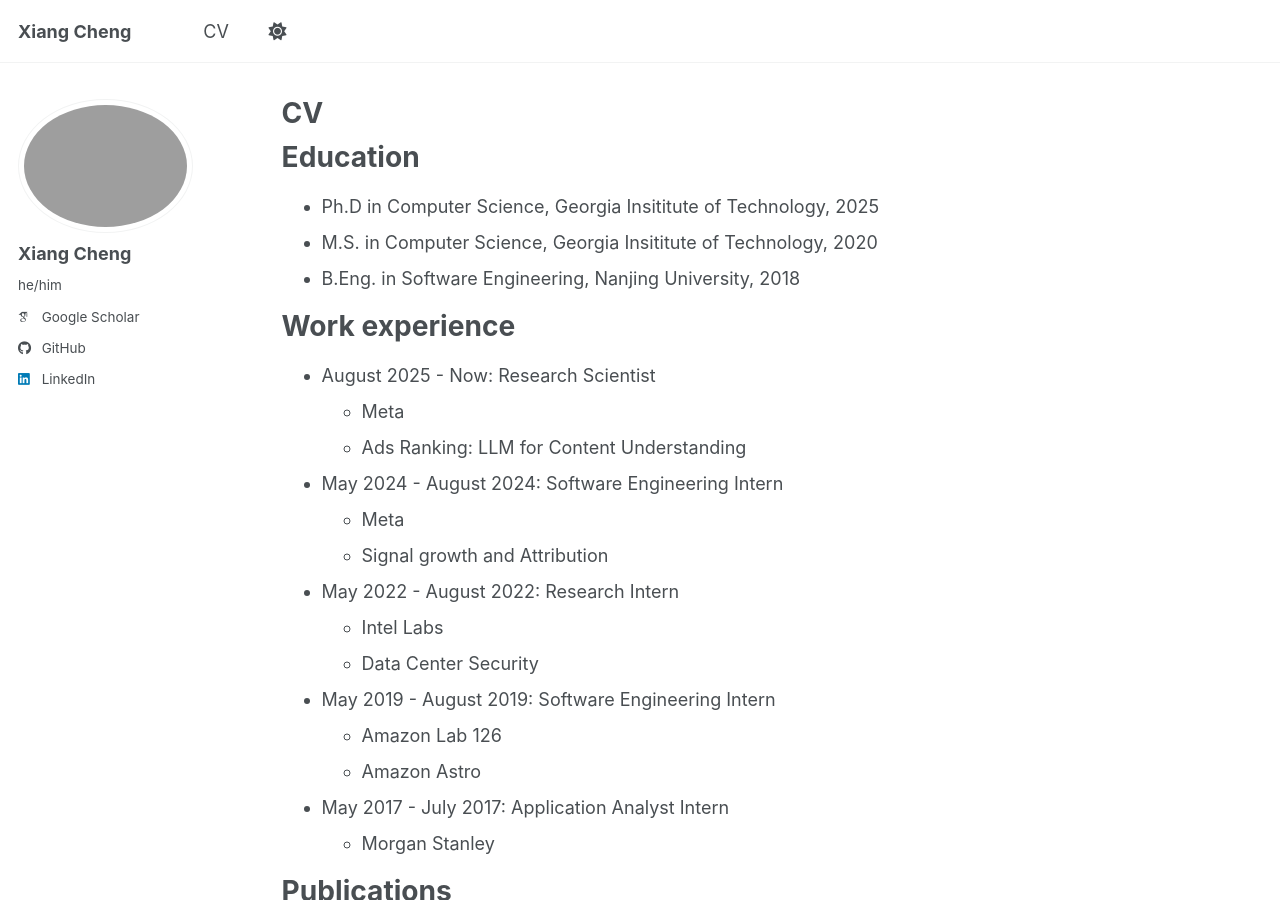
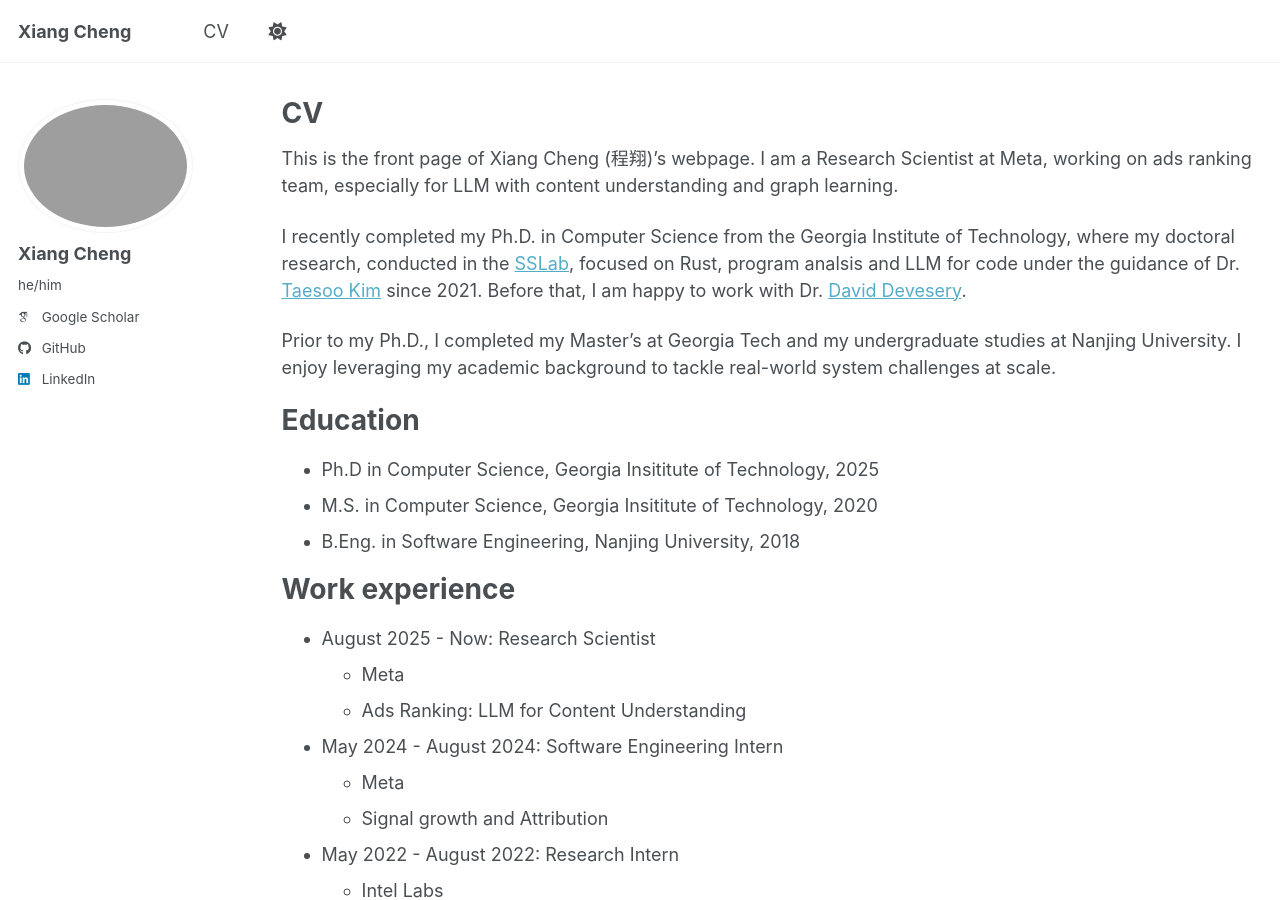
Before and after one commit to CXWorks/cxworks.github.io, a Jekyll site: the page built from _pages/cv.md, in a window 1280 px wide and 900 px high. Built offline with Jekyll 4.4.1, drawn with Linux system fonts in a browser that asks for light colours; some web fonts are replaced; a script bundle is joined from its source files by our own code; library files that are not in the unit come from our copies.

Commit message:
change base

```diff
--- a/_pages/cv.md
+++ b/_pages/cv.md
@@ -1,11 +1,18 @@
 ---
 layout: archive
 title: "CV"
-permalink: /cv/
+permalink: /
 author_profile: true
 redirect_from:
   - /resume
+  - /cv
 ---
+
+This is the front page of Xiang Cheng (程翔)'s webpage. I am a Research Scientist at Meta, working on ads ranking team, especially for LLM with content understanding and graph learning.
+
+I recently completed my Ph.D. in Computer Science from the Georgia Institute of Technology, where my doctoral research, conducted in the [SSLab](https://gts3.org/), focused on Rust, program analsis and LLM for code under the guidance of Dr. [Taesoo Kim](https://taesoo.kim/) since 2021. Before that, I am happy to work with Dr. [David Devesery](https://scholar.google.com/citations?user=HaJWLb0AAAAJ).
+
+Prior to my Ph.D., I completed my Master's at Georgia Tech and my undergraduate studies at Nanjing University. I enjoy leveraging my academic background to tackle real-world system challenges at scale.
 
 {% include base_path %}
 
```
Also changed, not shown: _pages/about.md (+1 -7 lines).
